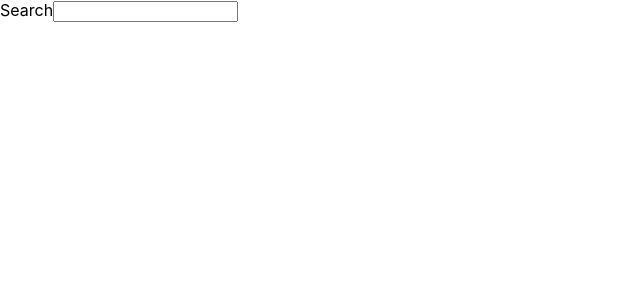
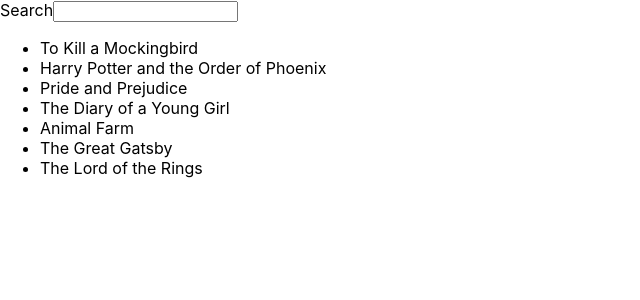
Before and after one commit to akmal-kamarudin/search-bar, a React (Create React App) app: page / in a window 1280 px wide. Shown: the top 300 px of the page, without its empty margins (0-640 px from the left). Built offline with nearby package versions, Linux system fonts and the light colour scheme.

Commit message:
solve the rendering issue by using conditional rendering in App component

```diff
--- a/src/App.js
+++ b/src/App.js
@@ -55,7 +55,8 @@
   return (
     <>
       <Search searchTerm={searchTerm} handleSearch={handleSearch} />
-      <List list={filterList} />
+      {/* <List list={filterList} /> */}
+      {!searchTerm ? <List list={items} /> : <List list={filterList} />}
     </>
   );
 }
--- a/src/components/Search.js
+++ b/src/components/Search.js
@@ -1,14 +1,10 @@
-import { useState } from "react";
-
 function Search({ searchTerm, handleSearch }) {
   return (
     <div>
-      <label>Search</label>
+      Search
       <input type="text" value={searchTerm} onChange={handleSearch} />
     </div>
   );
 }
 
 export default Search;
-
-// (e) => setSearchTerm(e.target.value)
--- a/src/index.js
+++ b/src/index.js
@@ -7,7 +7,4 @@
 const root = ReactDOM.createRoot(document.getElementById("root"));
 root.render(<App />);
 
-// If you want to start measuring performance in your app, pass a function
-// to log results (for example: reportWebVitals(console.log))
-// or send to an analytics endpoint. Learn more: https://bit.ly/CRA-vitals
 reportWebVitals();
```
